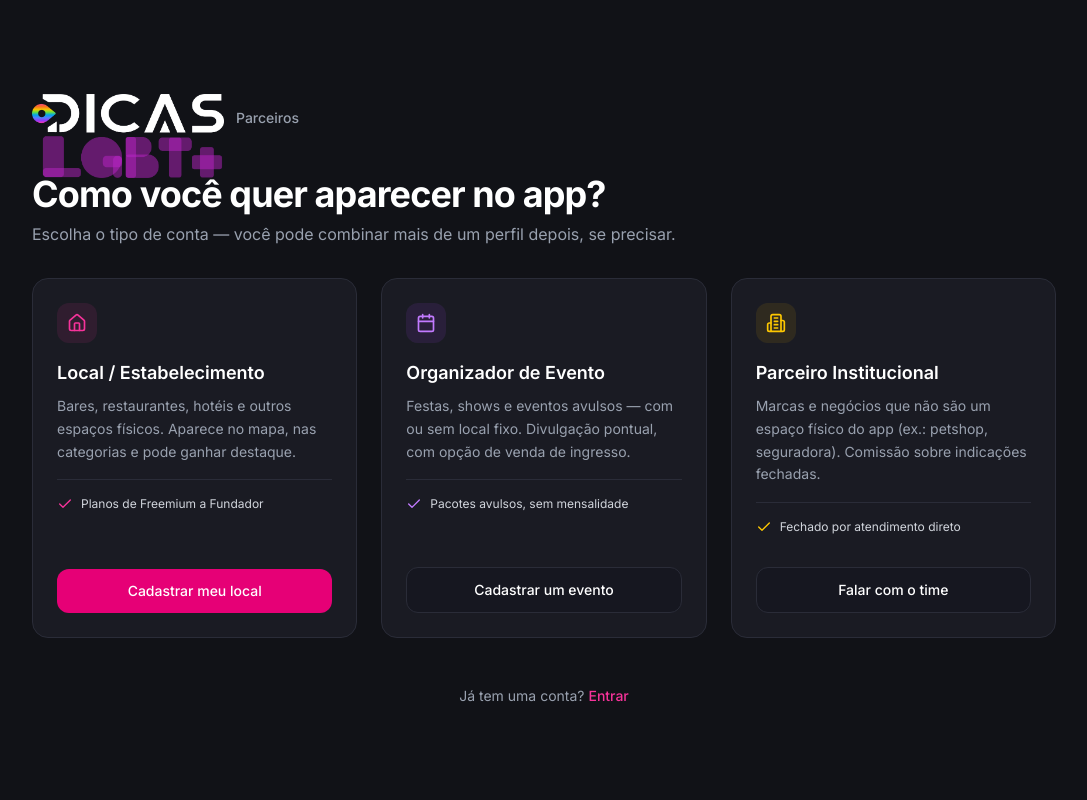
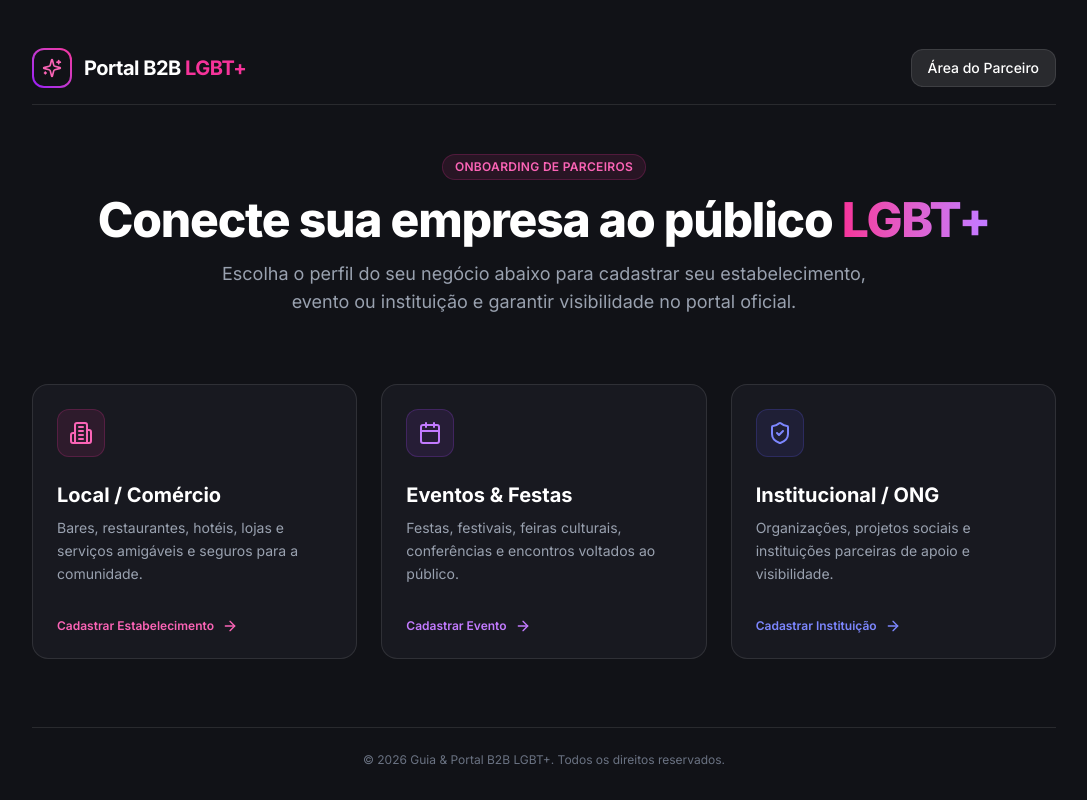
Before and after one commit to arditoa/dicas-portal-b2b, a Next.js app in the folder portal-b2b-lgbt/: page / in a window 1280 px wide. Shown: the whole page, without its empty margins (96-1183 px from the left). Built offline with nearby package versions, Linux system fonts and the light colour scheme.

Commit message:
feat: adiciona force-dynamic e layout dark completo no page.tsx

```diff
--- a/portal-b2b-lgbt/src/app/page.tsx
+++ b/portal-b2b-lgbt/src/app/page.tsx
@@ -1,128 +1,113 @@
-import { Building2, Calendar, Check, Home as HomeIcon } from "lucide-react";
-import Image from "next/image";
-import Link from "next/link";
+import { ArrowRight, Building2, Calendar, ShieldCheck, Sparkles } from 'lucide-react';
+import Link from 'next/link';
 
-export default function Home() {
+export const dynamic = 'force-dynamic';
+
+export default function HomePage() {
   return (
-    <div className="min-h-screen bg-[#111217] text-white flex flex-col justify-center items-center p-6">
-      <div className="max-w-5xl w-full space-y-8">
-
-        {/* Header com Logo */}
+    <main className="min-h-screen bg-[#111217] text-white flex flex-col justify-between p-4 md:p-8">
+      {/* Header com Logo Oficial */}
+      <header className="w-full max-w-5xl mx-auto flex justify-between items-center py-4 border-b border-white/10">
         <div className="flex items-center gap-3">
-          <div className="relative h-12 w-48">
-            <Image
-              src="/logos-dicasapp-semfundo (2).png"
-              alt="Dicas LGBT+ Parceiros"
-              width={192}
-              height={48}
-              className="object-contain"
-              priority
-            />
+          {/* Altere o src para o caminho correto da sua logo na pasta /public */}
+          <div className="relative w-10 h-10 rounded-xl bg-gradient-to-tr from-purple-600 to-pink-500 p-0.5">
+            <div className="w-full h-full bg-[#111217] rounded-[10px] flex items-center justify-center">
+              <Sparkles className="w-5 h-5 text-pink-400" />
+            </div>
           </div>
-          <span className="text-gray-400 font-medium text-sm">Parceiros</span>
+          <span className="font-bold text-xl tracking-tight text-white">
+            Portal B2B <span className="text-pink-500">LGBT+</span>
+          </span>
         </div>
 
-        {/* Título Principal */}
-        <div className="space-y-2">
-          <h1 className="text-3xl sm:text-4xl font-bold tracking-tight">
-            Como você quer aparecer no app?
-          </h1>
-          <p className="text-gray-400 text-base">
-            Escolha o tipo de conta — você pode combinar mais de um perfil depois, se precisar.
-          </p>
+        <Link
+          href="/login"
+          className="text-sm font-medium bg-white/10 hover:bg-white/20 text-white px-4 py-2 rounded-xl border border-white/10 transition"
+        >
+          Área do Parceiro
+        </Link>
+      </header>
+
+      {/* Hero Section */}
+      <section className="w-full max-w-4xl mx-auto text-center my-12 space-y-4">
+        <div className="inline-flex items-center gap-2 px-3 py-1 rounded-full bg-pink-500/10 border border-pink-500/20 text-pink-400 text-xs font-semibold tracking-wide uppercase">
+          Onboarding de Parceiros
         </div>
+        <h1 className="text-3xl md:text-5xl font-extrabold text-white tracking-tight">
+          Conecte sua empresa ao público <span className="text-transparent bg-clip-text bg-gradient-to-r from-pink-500 to-purple-400">LGBT+</span>
+        </h1>
+        <p className="text-gray-400 text-base md:text-lg max-w-2xl mx-auto">
+          Escolha o perfil do seu negócio abaixo para cadastrar seu estabelecimento, evento ou instituição e garantir visibilidade no portal oficial.
+        </p>
+      </section>
 
-        {/* Grid de Cards */}
-        <div className="grid grid-cols-1 md:grid-cols-3 gap-6">
+      {/* Grid de Cards de Seleção */}
+      <section className="w-full max-w-5xl mx-auto grid grid-cols-1 md:grid-cols-3 gap-6 my-auto">
+        {/* Card 1: Local / Estabelecimento */}
+        <Link
+          href="/cadastro/local"
+          className="group relative bg-[#181920] border border-white/10 hover:border-pink-500/50 rounded-2xl p-6 transition-all duration-300 hover:-translate-y-1 hover:shadow-xl hover:shadow-pink-500/5 flex flex-col justify-between"
+        >
+          <div>
+            <div className="w-12 h-12 rounded-xl bg-pink-500/10 border border-pink-500/20 flex items-center justify-center text-pink-400 mb-6 group-hover:scale-110 transition-transform">
+              <Building2 className="w-6 h-6" />
+            </div>
+            <h3 className="text-xl font-bold text-white mb-2">Local / Comércio</h3>
+            <p className="text-gray-400 text-sm leading-relaxed">
+              Bares, restaurantes, hotéis, lojas e serviços amigáveis e seguros para a comunidade.
+            </p>
+          </div>
+          <div className="mt-8 flex items-center text-xs font-semibold text-pink-400 group-hover:text-pink-300 gap-2">
+            Cadastrar Estabelecimento
+            <ArrowRight className="w-4 h-4 group-hover:translate-x-1 transition-transform" />
+          </div>
+        </Link>
 
-          {/* Card 1 - Local / Estabelecimento */}
-          <div className="bg-[#1A1B23] border border-[#2A2C38] rounded-2xl p-6 flex flex-col justify-between hover:border-pink-500/50 transition-all">
-            <div className="space-y-4">
-              <div className="w-10 h-10 rounded-xl bg-pink-500/10 flex items-center justify-center text-pink-500">
-                <HomeIcon className="w-5 h-5" />
-              </div>
-              <div>
-                <h3 className="text-lg font-semibold text-white">Local / Estabelecimento</h3>
-                <p className="text-gray-400 text-sm mt-2 leading-relaxed">
-                  Bares, restaurantes, hotéis e outros espaços físicos. Aparece no mapa, nas categorias e pode ganhar destaque.
-                </p>
-              </div>
-              <div className="pt-4 border-t border-[#2A2C38] flex items-center gap-2 text-xs text-gray-300">
-                <Check className="w-4 h-4 text-pink-500" />
-                <span>Planos de Freemium a Fundador</span>
-              </div>
+        {/* Card 2: Evento */}
+        <Link
+          href="/cadastro/evento"
+          className="group relative bg-[#181920] border border-white/10 hover:border-purple-500/50 rounded-2xl p-6 transition-all duration-300 hover:-translate-y-1 hover:shadow-xl hover:shadow-purple-500/5 flex flex-col justify-between"
+        >
+          <div>
+            <div className="w-12 h-12 rounded-xl bg-purple-500/10 border border-purple-500/20 flex items-center justify-center text-purple-400 mb-6 group-hover:scale-110 transition-transform">
+              <Calendar className="w-6 h-6" />
             </div>
-            <Link
-              href="/cadastro/local"
-              className="mt-8 w-full py-3 px-4 rounded-xl font-medium text-sm bg-pink-600 hover:bg-pink-700 text-white text-center transition-colors block"
-            >
-              Cadastrar meu local
-            </Link>
+            <h3 className="text-xl font-bold text-white mb-2">Eventos & Festas</h3>
+            <p className="text-gray-400 text-sm leading-relaxed">
+              Festas, festivais, feiras culturais, conferências e encontros voltados ao público.
+            </p>
           </div>
+          <div className="mt-8 flex items-center text-xs font-semibold text-purple-400 group-hover:text-purple-300 gap-2">
+            Cadastrar Evento
+            <ArrowRight className="w-4 h-4 group-hover:translate-x-1 transition-transform" />
+          </div>
+        </Link>
 
-          {/* Card 2 - Organizador de Evento */}
-          <div className="bg-[#1A1B23] border border-[#2A2C38] rounded-2xl p-6 flex flex-col justify-between hover:border-purple-500/50 transition-all">
-            <div className="space-y-4">
-              <div className="w-10 h-10 rounded-xl bg-purple-500/10 flex items-center justify-center text-purple-400">
-                <Calendar className="w-5 h-5" />
-              </div>
-              <div>
-                <h3 className="text-lg font-semibold text-white">Organizador de Evento</h3>
-                <p className="text-gray-400 text-sm mt-2 leading-relaxed">
-                  Festas, shows e eventos avulsos — com ou sem local fixo. Divulgação pontual, com opção de venda de ingresso.
-                </p>
-              </div>
-              <div className="pt-4 border-t border-[#2A2C38] flex items-center gap-2 text-xs text-gray-300">
-                <Check className="w-4 h-4 text-purple-400" />
-                <span>Pacotes avulsos, sem mensalidade</span>
-              </div>
+        {/* Card 3: Institucional / ONG */}
+        <Link
+          href="/cadastro/institucional"
+          className="group relative bg-[#181920] border border-white/10 hover:border-indigo-500/50 rounded-2xl p-6 transition-all duration-300 hover:-translate-y-1 hover:shadow-xl hover:shadow-indigo-500/5 flex flex-col justify-between"
+        >
+          <div>
+            <div className="w-12 h-12 rounded-xl bg-indigo-500/10 border border-indigo-500/20 flex items-center justify-center text-indigo-400 mb-6 group-hover:scale-110 transition-transform">
+              <ShieldCheck className="w-6 h-6" />
             </div>
-            <Link
-              href="/cadastro/evento"
-              className="mt-8 w-full py-3 px-4 rounded-xl font-medium text-sm bg-[#161720] border border-[#2A2C38] hover:bg-[#222430] text-white text-center transition-colors block"
-            >
-              Cadastrar um evento
-            </Link>
+            <h3 className="text-xl font-bold text-white mb-2">Institucional / ONG</h3>
+            <p className="text-gray-400 text-sm leading-relaxed">
+              Organizações, projetos sociais e instituições parceiras de apoio e visibilidade.
+            </p>
           </div>
+          <div className="mt-8 flex items-center text-xs font-semibold text-indigo-400 group-hover:text-indigo-300 gap-2">
+            Cadastrar Instituição
+            <ArrowRight className="w-4 h-4 group-hover:translate-x-1 transition-transform" />
+          </div>
+        </Link>
+      </section>
 
-          {/* Card 3 - Parceiro Institucional */}
-          <div className="bg-[#1A1B23] border border-[#2A2C38] rounded-2xl p-6 flex flex-col justify-between hover:border-yellow-500/50 transition-all">
-            <div className="space-y-4">
-              <div className="w-10 h-10 rounded-xl bg-yellow-500/10 flex items-center justify-center text-yellow-400">
-                <Building2 className="w-5 h-5" />
-              </div>
-              <div>
-                <h3 className="text-lg font-semibold text-white">Parceiro Institucional</h3>
-                <p className="text-gray-400 text-sm mt-2 leading-relaxed">
-                  Marcas e negócios que não são um espaço físico do app (ex.: petshop, seguradora). Comissão sobre indicações fechadas.
-                </p>
-              </div>
-              <div className="pt-4 border-t border-[#2A2C38] flex items-center gap-2 text-xs text-gray-300">
-                <Check className="w-4 h-4 text-yellow-400" />
-                <span>Fechado por atendimento direto</span>
-              </div>
-            </div>
-            <Link
-              href="/contato"
-              className="mt-8 w-full py-3 px-4 rounded-xl font-medium text-sm bg-[#161720] border border-[#2A2C38] hover:bg-[#222430] text-white text-center transition-colors block"
-            >
-              Falar com o time
-            </Link>
-          </div>
-
-        </div>
-
-        {/* Rodapé com Link para Login */}
-        <div className="text-center pt-4">
-          <p className="text-sm text-gray-400">
-            Já tem uma conta?{" "}
-            <Link href="/login" className="text-pink-500 hover:underline font-medium">
-              Entrar
-            </Link>
-          </p>
-        </div>
-
-      </div>
-    </div>
+      {/* Footer Simples */}
+      <footer className="w-full max-w-5xl mx-auto border-t border-white/10 pt-6 mt-12 text-center text-xs text-gray-500">
+        © {new Date().getFullYear()} Guia & Portal B2B LGBT+. Todos os direitos reservados.
+      </footer>
+    </main>
   );
 }
```
